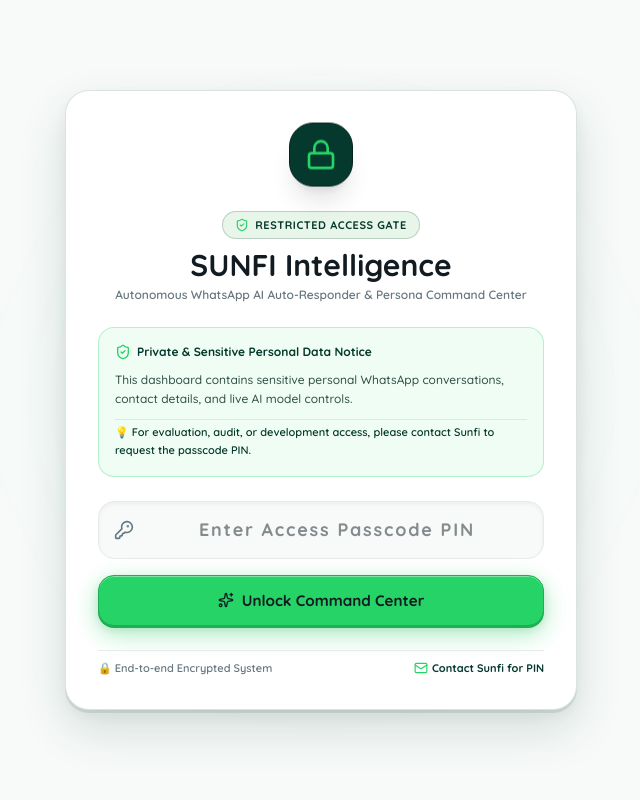
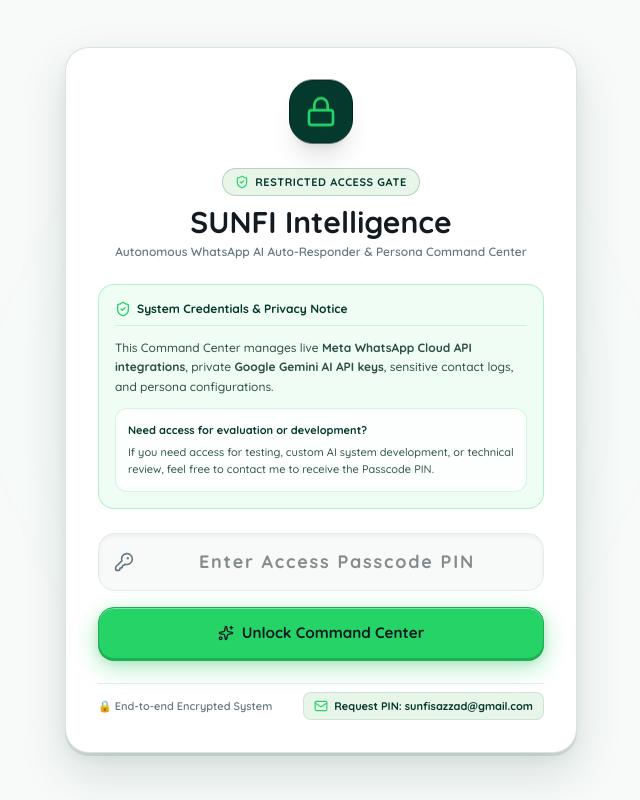
Before and after one commit to sunfi-x/Whatsapp-Intelligence, a Next.js app in the folder frontend/: page / in a window 1280 px wide. Shown: the whole page, without its empty margins (319-959 px from the left). Built offline with nearby package versions, Linux system fonts and the light colour scheme; no server answers; a web font is replaced by a local one.

Commit message:
Update SecurityGate credentials notice and add email sunfisazzad@gmail.com

```diff
--- a/frontend/components/SecurityGate.tsx
+++ b/frontend/components/SecurityGate.tsx
@@ -67,20 +67,25 @@
             </p>
           </div>
 
-          {/* Sensitive Data & Contact Notice Box */}
-          <div className="rounded-2xl p-4 bg-[#F0FDF4] border border-[#25D366]/30 text-left space-y-2.5">
-            <div className="flex items-center justify-between">
-              <span className="text-xs font-bold text-[#05392E] flex items-center gap-1.5">
+          {/* Detailed Credentials & Cause Notice Box */}
+          <div className="rounded-2xl p-4 bg-[#F0FDF4] border border-[#25D366]/30 text-left space-y-3">
+            <div className="flex items-center justify-between border-b border-[#25D366]/20 pb-2">
+              <span className="text-xs font-extrabold text-[#05392E] flex items-center gap-1.5">
                 <ShieldCheck className="h-4 w-4 text-[#25D366]" />
-                Private & Sensitive Personal Data Notice
+                System Credentials & Privacy Notice
               </span>
             </div>
+
             <p className="text-xs font-medium text-[#2E4F46] leading-relaxed">
-              This dashboard contains sensitive personal WhatsApp conversations, contact details, and live AI model controls.
+              This Command Center manages live <strong>Meta WhatsApp Cloud API integrations</strong>, private <strong>Google Gemini AI API keys</strong>, sensitive contact logs, and persona configurations.
             </p>
-            <p className="text-[11px] font-semibold text-[#05392E] leading-relaxed pt-1 border-t border-[#25D366]/20">
-              💡 For evaluation, audit, or development access, please contact Sunfi to request the passcode PIN.
-            </p>
+
+            <div className="p-3 rounded-xl bg-white/80 border border-[#25D366]/20 text-[11px] text-[#05392E] space-y-1">
+              <p className="font-bold text-[#05392E]">Need access for evaluation or development?</p>
+              <p className="text-[#33554B] font-medium leading-relaxed">
+                If you need access for testing, custom AI system development, or technical review, feel free to contact me to receive the Passcode PIN.
+              </p>
+            </div>
           </div>
 
           {/* Unlock PIN Form */}
@@ -119,11 +124,11 @@
               🔒 End-to-end Encrypted System
             </span>
             <a
-              href="mailto:sazzad.sunfi@gmail.com?subject=WhatsApp%20Intelligence%20Access%20PIN%20Request"
-              className="inline-flex items-center gap-1 text-[#05392E] font-bold hover:underline"
+              href="mailto:sunfisazzad@gmail.com?subject=WhatsApp%20Intelligence%20Access%20PIN%20Request"
+              className="inline-flex items-center gap-1.5 text-[#05392E] font-bold hover:underline bg-[#E8F5E9] px-2.5 py-1 rounded-lg border border-[#05392E]/10"
             >
               <Mail className="h-3.5 w-3.5 text-[#25D366]" />
-              <span>Contact Sunfi for PIN</span>
+              <span>Request PIN: sunfisazzad@gmail.com</span>
             </a>
           </div>
 
```
